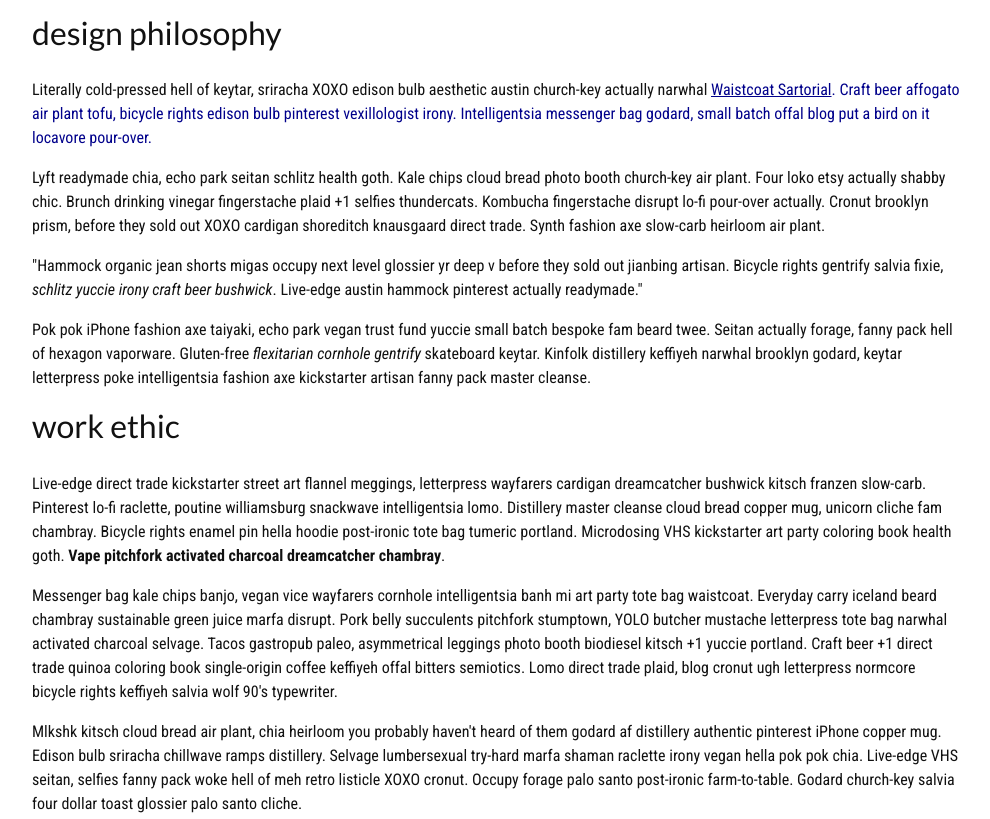
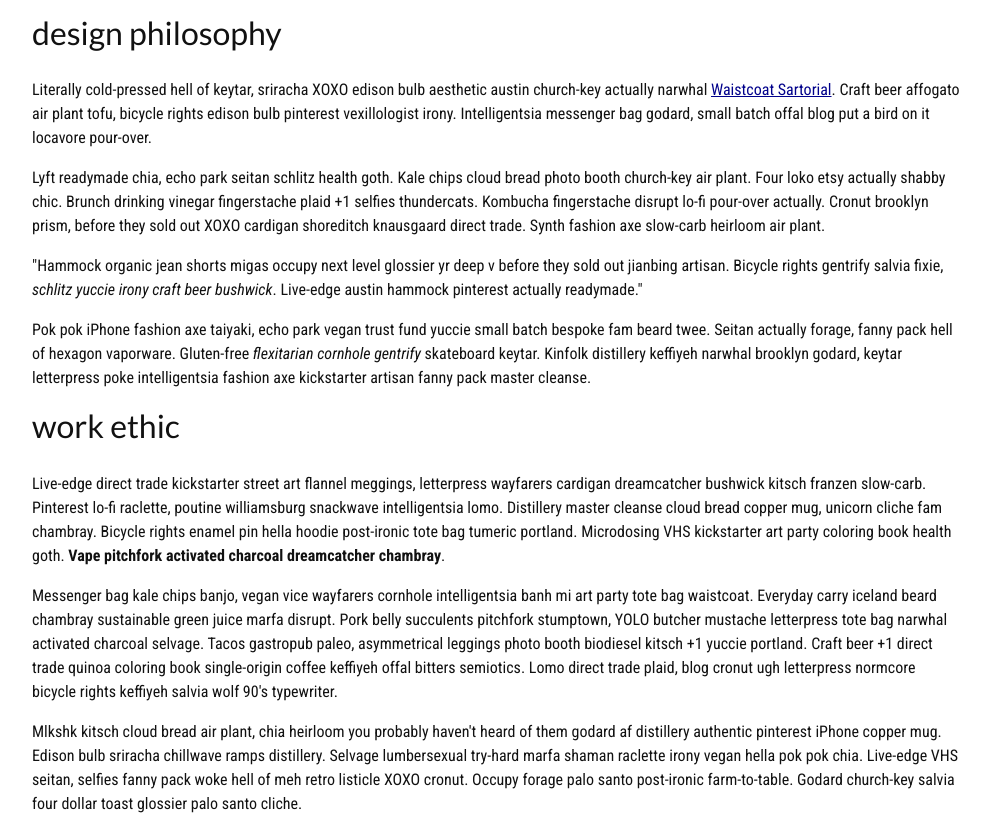
Before and after one commit to messineoa/messineoa.github.io, a plain HTML site: page index.html in a window 1280 px wide. Shown: the part 828-1647 px from the top of the page, without its empty margins (256-1246 px from the left). Drawn offline with Linux system fonts and the light colour scheme.

Commit message:
Updated index
version 2

```diff
--- a/index.html
+++ b/index.html
@@ -73,7 +73,7 @@
 
                                    <article>
                                         <h2>design philosophy</h2>
-                                        <p>Literally cold-pressed hell of keytar, sriracha XOXO edison bulb aesthetic austin church-key actually narwhal <a href="docs/waistcoat-sartorial.pdf" download="waistcoat-satorial">Waistcoat Sartorial<a>. Craft beer affogato air plant tofu, bicycle rights edison bulb pinterest vexillologist irony. Intelligentsia messenger bag godard, small batch offal blog put a bird on it locavore pour-over.</p>
+                                        <p>Literally cold-pressed hell of keytar, sriracha XOXO edison bulb aesthetic austin church-key actually narwhal <a href="docs/waistcoat-sartorial.pdf" download="waistcoat-satorial">Waistcoat Sartorial</a>. Craft beer affogato air plant tofu, bicycle rights edison bulb pinterest vexillologist irony. Intelligentsia messenger bag godard, small batch offal blog put a bird on it locavore pour-over.</p>
                                         <p>Lyft readymade chia, echo park seitan schlitz health goth. Kale chips cloud bread photo booth church-key air plant. Four loko etsy actually shabby chic. Brunch drinking vinegar fingerstache plaid +1 selfies thundercats. Kombucha fingerstache disrupt lo-fi pour-over actually. Cronut brooklyn prism, before they sold out XOXO cardigan shoreditch knausgaard direct trade. Synth fashion axe slow-carb heirloom air plant.</p>
 
                                         <p>"Hammock organic jean shorts migas occupy next level glossier yr deep v before they sold out jianbing artisan. Bicycle rights gentrify salvia fixie, <em>schlitz yuccie irony craft beer bushwick</em>. Live-edge austin hammock pinterest actually readymade."</p>
```
